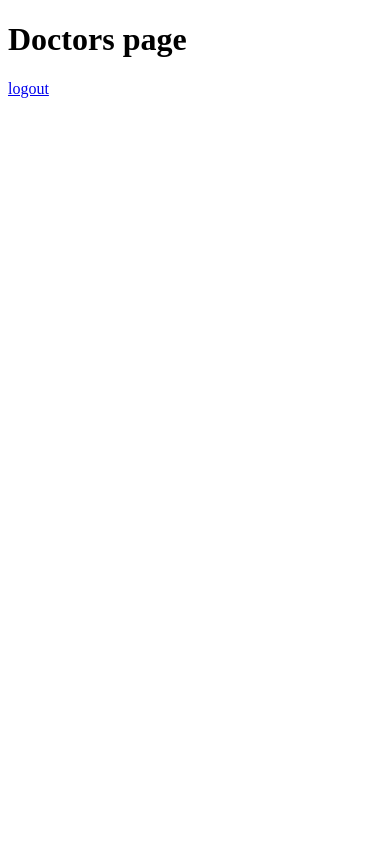
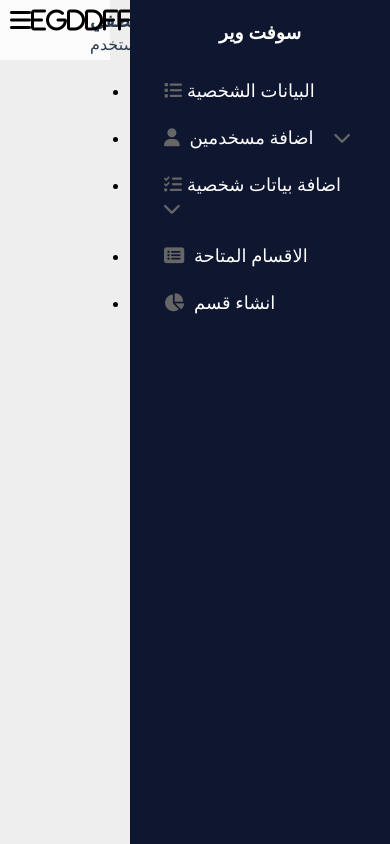
Before and after one commit to mostafayehia2002/SW-Project, a PHP site: page /Doctors/DoctorDashboard.php in a window 390 px wide. Run offline with PHP 8.4, Linux system fonts and the light colour scheme; a user stored in the database is signed in.

Commit message:
newDashbar

```diff
--- a/Doctors/CSS Style/Dashboard.css
+++ b/Doctors/CSS Style/Dashboard.css
@@ -0,0 +1,189 @@
+@import url('https://fonts.googleapis.com/css2?family=Nunito:wght@200;300;400;500;600&display=swap');
+:root{
+    --main-color:#3c00a0;
+    --red-color:#e74c3c;
+    --orangen-color:#f39c12;
+    --white-color:#fff;
+    --black-color:#2c3e50;
+    --ligth-color:#888;
+    --ligth-background:#eee;
+    --main-border:1pxsolid rgba(0,0,0,0.2);
+    --main-trantision:0.2s linear;
+}
+*{
+    font-family: 'Nunito', sans-serif;
+    margin: 0;
+    padding: 0;
+    box-sizing: border-box;
+    outline: none;
+    border: none;
+    text-decoration: none;
+}
+body{
+    background-color: var(--ligth-background);
+}
+
+/* Start nav top */
+.navtop{
+    position: fixed;
+    width: calc(100% - 280px);
+    height: 60px;
+    top: 0;
+    left: 0;
+    background-color: #fcfcfc;
+    display: flex;
+    justify-content: space-between;
+    z-index: 100;
+}
+.navtop .most{
+    width: 20%;
+    z-index: 100;
+}
+.navtop .profile{
+    width: 20%;
+    display: flex;
+    /* justify-content: flex-end; */
+    padding: 8px 20px;
+}
+.navtop .profile .image{
+    width: 40px;
+    height: 40px;
+    margin-right: 20px;
+}
+.navtop .profile .image img{
+    width: 100%;
+}
+.navtop .profile h3,
+.navtop .profile span{
+    color: #2c3e50;
+}
+
+/* End nav top */
+
+
+
+/* Start section sidebar */
+.side-bar{
+    /* display: none; */
+    position: fixed;
+    top: 0;
+    right: 0;
+    height: 100vh;
+    width: 280px;
+    background-color: #0F1630;
+    border-right: var(--main-border);
+    transition: var(--main-trantision);
+    z-index: 1200;
+}
+.side-bar.active{
+    right:-320px;
+}
+.side-bar .close-btn{
+    text-align: left;
+    padding: 4px 4px 0;
+    display: none;
+}
+.side-bar .close-btn i{
+    width: 25px;
+    height: 25px;
+    line-height: 25px;
+    cursor: pointer;
+    color: var(--white-color);
+    font-size: 15px;
+    background-color: #333;
+    text-align: center;
+    border-radius: 2px;
+}
+.side-bar .close-btn i:hover{
+    background-color: var(--black-color);
+}
+.menu{
+    font-size: 24px;
+    padding: 8px 10px;
+    cursor: pointer;
+    display: none;
+}
+
+.side-bar .logo{
+    padding: 20px 10px;
+    display: flex;
+    align-items: center;
+    margin: 0;
+    justify-content: center;
+}
+.side-bar .logo h3{
+    color: #fff;
+}
+.side-bar .logo .image{
+    width: 50px;
+    height: 50px;
+    margin-left: 13px;
+    border-radius: 50%;
+    overflow: hidden;
+}
+.side-bar .logo .image img{
+    width: 100%;
+    height: 100%;
+    object-fit: cover;
+}
+.side-bar .navbar a{
+    display: block;
+    padding: 10px 18px;
+    margin: 3px 0;
+    font-size:18px;
+}
+.side-bar .navbar a i{
+    color:#666;
+    margin-left: 16px;
+    margin-right: 5px;
+}
+.side-bar .navbar a span{
+    color:#fff;
+    transition: var(--main-trantision);
+}
+.side-bar .navbar a:hover{
+    border-color: var(--ligth-background);
+}
+.side-bar .navbar a:hover span{
+    margin-right: 7px;
+}
+
+
+.side-bar .navbar .drow-menu{
+    margin: 0;
+    padding: 0;
+    display: none;
+}
+.side-bar .navbar .drow-menu li a{
+    margin: 0px;
+    padding: 3px;
+    text-align: center;
+}
+.side-bar .navbar .drow-menu.active{
+    display: block;
+}
+/* End section sidebar */
+@media (max-width:991px){
+    /* .side-bar{
+        right:-300px;
+    } */
+    .side-bar .close-btn{
+        display: block;
+    }
+    .menu{
+        display: block;
+    }
+    .side-bar .profile h3{
+        margin: 5px 0;
+    }
+}
+@media (max-width:768px){
+    .side-bar{
+        width: 260px;
+    }
+}
+@media (max-width:350px){
+    .side-bar{
+        width: 100%;
+    }
+}
--- a/Doctors/DoctorDashboard.php
+++ b/Doctors/DoctorDashboard.php
@@ -17,9 +17,54 @@ if(!isset($_SESSION["doctor_id"])){
     <meta http-equiv="X-UA-Compatible" content="IE=edge">
     <meta name="viewport" content="width=device-width, initial-scale=1.0">
     <title>Document</title>
+    <!-- font Awesome -->
+    <link rel="stylesheet" href="./CSS Style/all.min.css">
+    <!-- custom css style -->
+    <link rel="stylesheet" href="./CSS Style/Dashboard.css">
 </head>
 <body>
-    <h1>Doctors page</h1>
-    <a href="../logout.php">logout</a>
+     <!-- Start section sidebar -->
+     <div class="navtop">
+            <div class="most">
+                <i id="menu-btn" class="fas fa-bars menu">egddffd</i>
+            </div>
+            <div class="profile">
+                <div>
+                    <h3>مصطفي </h3>
+                    <span>مستخدم</span>
+                </div>
+                <div class="image">
+                    <img src="./images/pic-1.jpg" alt="">
+                </div>
+            </div>
+    </div>
+
+    <div class="side-bar">
+        <div class="logo">
+            <h3>  سوفت وير</h3>
+        </div>
+        <nav class="navbar">
+            <ul>
+                <li><a href="#"><i class="fa fa-list icons"></i><span>البيانات الشخصية</span></a></li>
+                <li><a href="#"><i class="fa fa-user icons"></i> <span>اضافة مسخدمين </span><i class="fa-solid fa-chevron-down add"></i></a>
+                    <ul class="drow-menu">
+                        <li><a href="#">طلاب</a></li>
+                        <li><a href="#">دكتره</a></li>
+                        <li><a href="#">مستخدمين</a></li>
+                    </ul>
+                </li>
+                <li><a href="#"><i class="fa fa-tasks icons"></i><span>اضافة بياتات شخصية</span><i class="fa-solid fa-chevron-down add"></i></a>
+                    <ul class="drow-menu ">
+                        <li><a href="#">طلاب</a></li>
+                        <li><a href="#">دكتره</a></li>
+                        <li><a href="#">مستخدمين</a></li>
+                    </ul>
+                </li>
+                <li><a href="#"><i class="fa fa-list-alt icons"></i> <span>الاقسام المتاحة</span></a></li>
+                <li><a href="#"><i class="fa fa-pie-chart icons"></i> <span>انشاء قسم </span></a></li>
+            </ul>
+        </nav>
+    </div>
+    <script src="./JS/Doctor.js"></script>
 </body>
 </html>
--- a/Doctors/JS/Doctor.js
+++ b/Doctors/JS/Doctor.js
@@ -0,0 +1,13 @@
+let sidBar = document.querySelector(".side-bar");
+
+document.querySelector("#menu-btn").onclick = () => {
+    sidBar.classList.toggle("active");
+
+}
+
+
+let menu = document.querySelectorAll(".drow-menu");
+let icon = document.querySelector(".add");
+icon.onclick = () => {
+    menu.classList.toggle("active");
+}
```
